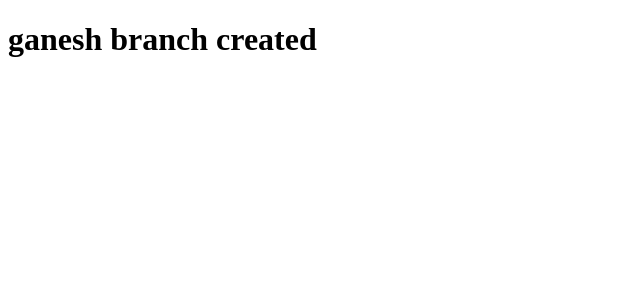
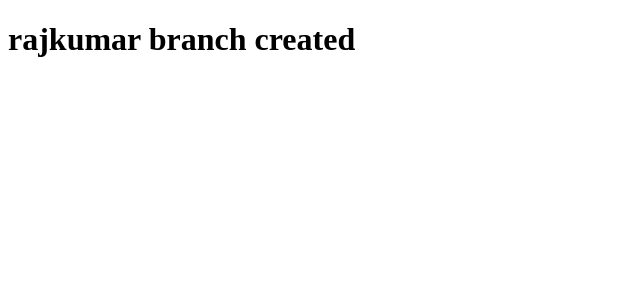
Before and after one commit to InkonsulTechnologies/IKTHR-LIVE, an Angular app: page / in a window 1280 px wide. Shown: the top 300 px of the page, without its empty margins (0-640 px from the left). Built offline with nearby package versions, Linux system fonts and the light colour scheme.

Commit message:
new branch

```diff
--- a/src/app/app.component.html
+++ b/src/app/app.component.html
@@ -1 +1 @@
-<h1>ganesh branch created</h1>
+<h1>rajkumar branch created</h1>
```
